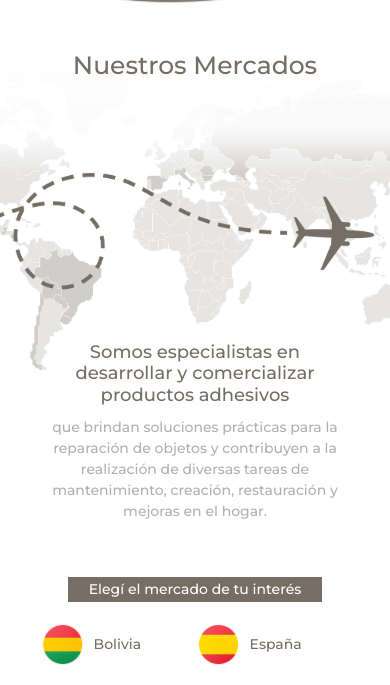
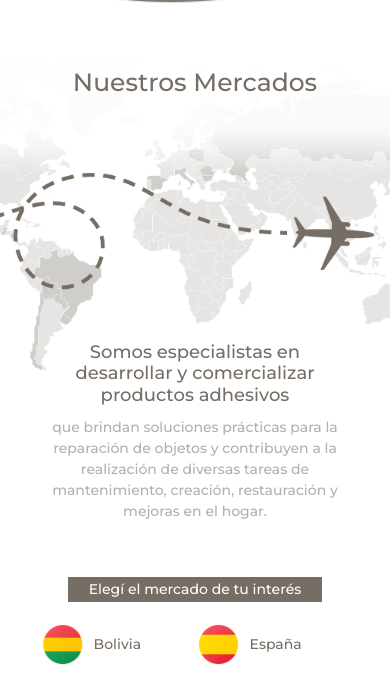
Before and after one commit to Leandelosantos/fenedur_institutional, a plain HTML site: page views/nuestrosMercados.html in a window 390 px wide. Shown: the part 136-821 px from the top of the page. Drawn offline with nearby package versions, Linux system fonts and the light colour scheme.

Commit message:
cambios grales

```diff
--- a/styles/styles.css
+++ b/styles/styles.css
@@ -1974,7 +1974,7 @@ hr {
     background-color: transparent;
     box-shadow: none;
     z-index: 999;
-    top: 22%;
+    top: 24%;
     margin: 0;
   }
   .ourMarketsHeader {
```
